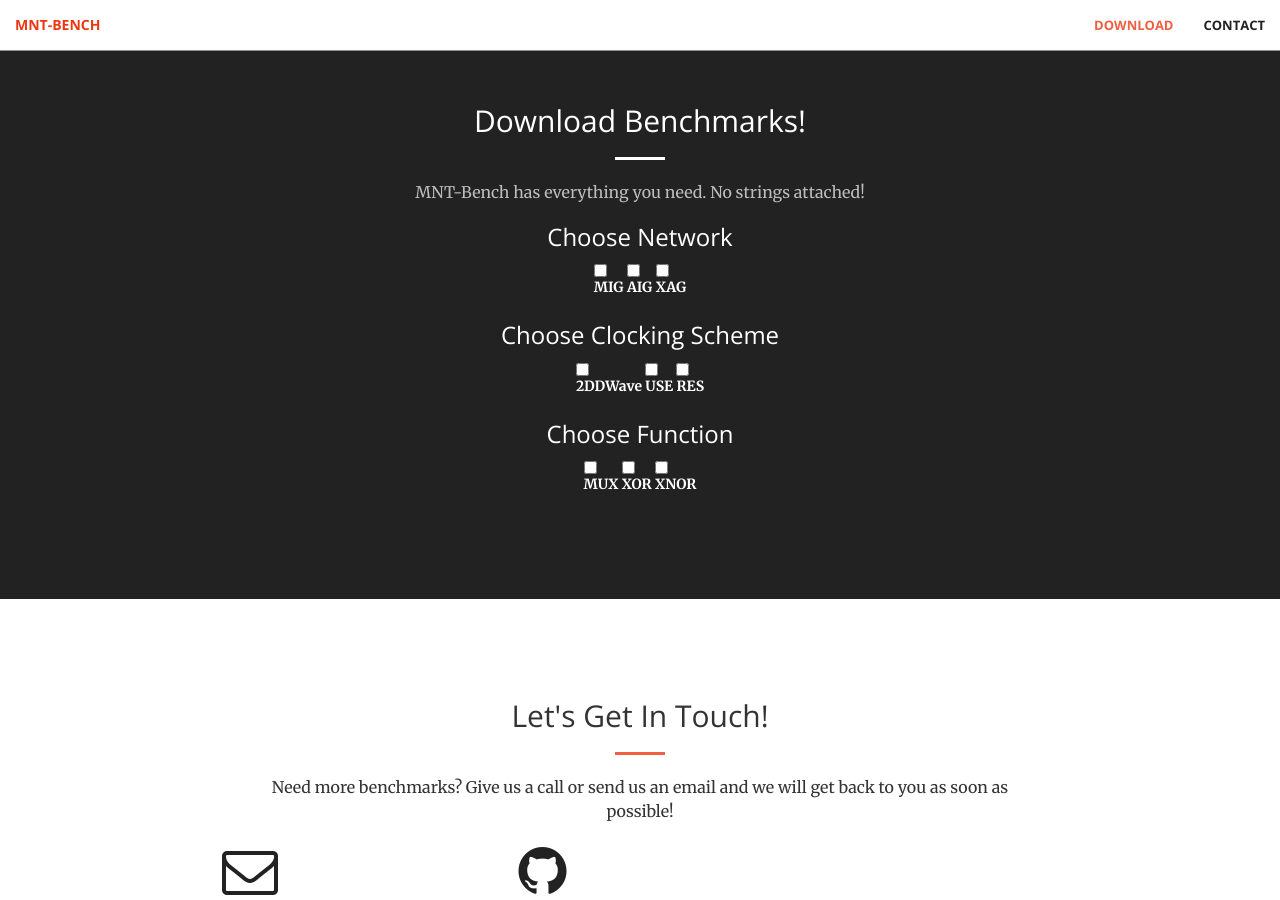
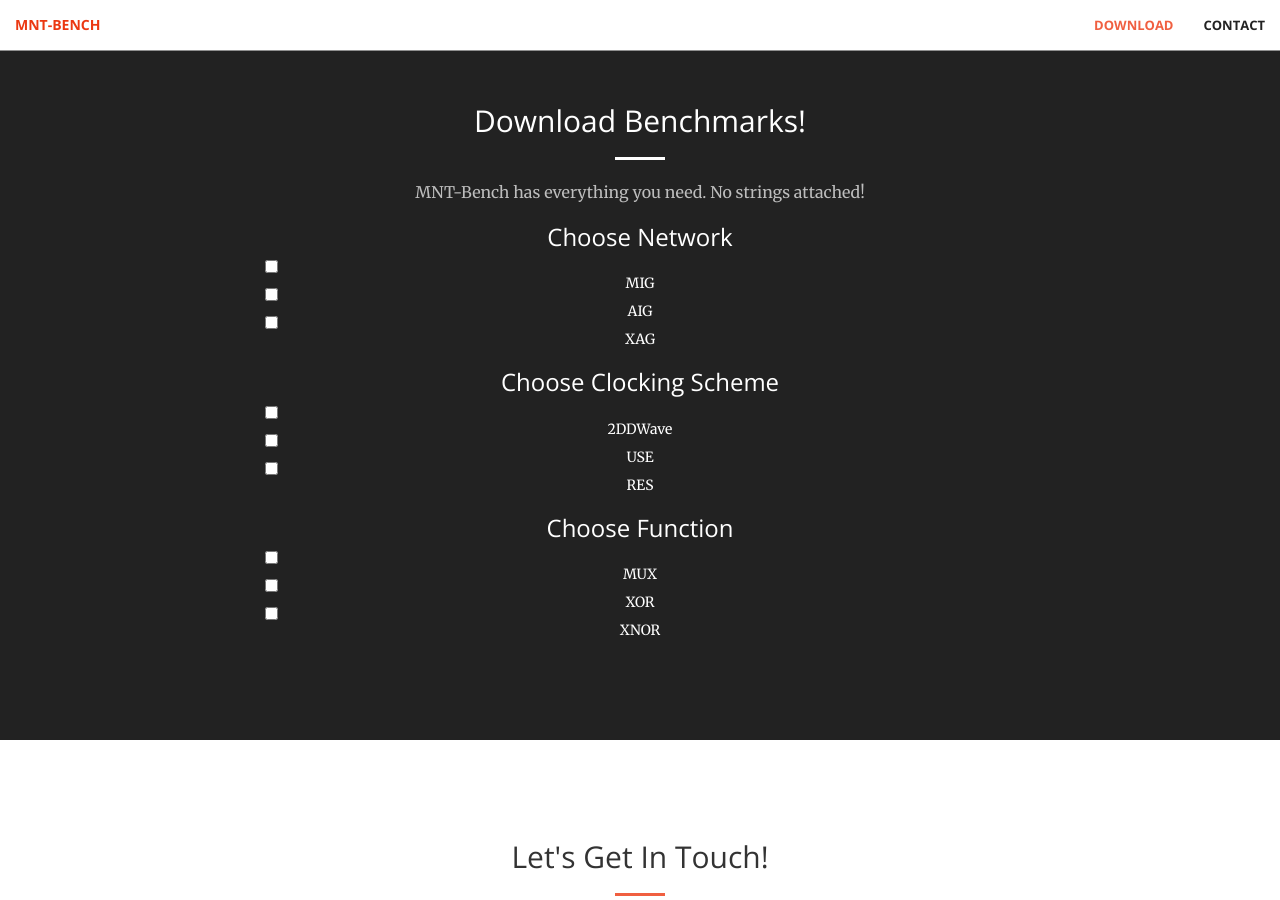
Before and after one commit to simon1hofmann/mnt-bench-old, a Jekyll site: the page built from docs/index.html, in a window 1280 px wide and 900 px high, scrolled down 896 px. Built offline with Jekyll 4.4.1, drawn with Linux system fonts in a browser that asks for light colours; nearby versions of some CDN libraries.

Commit message:
Update call-to-action.html

```diff
--- a/docs/_includes/call-to-action.html
+++ b/docs/_includes/call-to-action.html
@@ -8,30 +8,27 @@
                 <script src="https://ajax.googleapis.com/ajax/libs/jquery/1.11.1/jquery.min.js"></script>
                 <div>
                   <h3>Choose Network</h3>
-                  <label>
-                    <input type="checkbox" class="radio" value="MIG" name="Network" />MIG</label>
-                  <label>
-                    <input type="checkbox" class="radio" value="AIG" name="Network" />AIG</label>
-                  <label>
-                    <input type="checkbox" class="radio" value="XAG" name="Network" />XAG</label>
+                  <span>
+                    <input type="checkbox" class="radio" value="MIG" name="Network" /> MIG
+                    <input type="checkbox" class="radio" value="AIG" name="Network" /> AIG
+                    <input type="checkbox" class="radio" value="XAG" name="Network" /> XAG
+                  </span>
                 </div>
                 <div>
                   <h3>Choose Clocking Scheme</h3>
-                  <label>
-                    <input type="checkbox" class="radio" value="2DDWave" name="Clocking" />2DDWave</label>
-                  <label>
-                    <input type="checkbox" class="radio" value="USE" name="Clocking" />USE</label>
-                  <label>
-                    <input type="checkbox" class="radio" value="RES" name="Clocking" />RES</label>
+                  <span>
+                    <input type="checkbox" class="radio" value="2DDWave" name="Clocking" /> 2DDWave
+                    <input type="checkbox" class="radio" value="USE" name="Clocking" /> USE
+                    <input type="checkbox" class="radio" value="RES" name="Clocking" /> RES
+                  </span>
                 </div>
                 <div>
                   <h3>Choose Function</h3>
-                  <label>
-                    <input type="checkbox" class="radio" value="mux" name="Function" />MUX</label>
-                  <label>
-                    <input type="checkbox" class="radio" value="xor" name="Function" />XOR</label>
-                  <label>
-                    <input type="checkbox" class="radio" value="xnor" name="Function" />XNOR</label>
+                  <span>
+                    <input type="checkbox" class="radio" value="mux" name="Function" /> MUX
+                    <input type="checkbox" class="radio" value="xor" name="Function" /> XOR
+                    <input type="checkbox" class="radio" value="xnor" name="Function" /> XNOR
+                  </span>
                 </div>
                 <div class="link-container"></div>
             </div>
```
